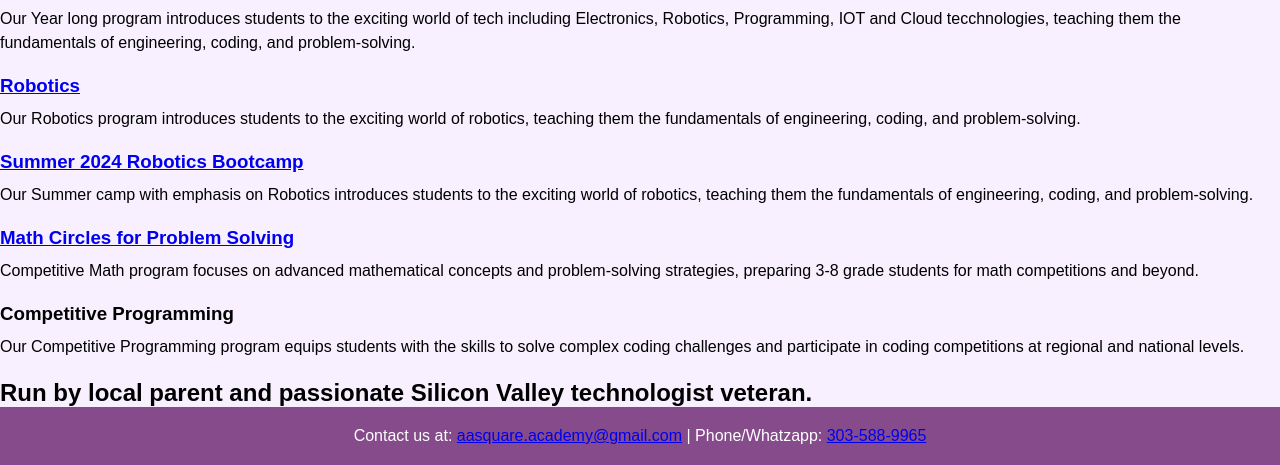
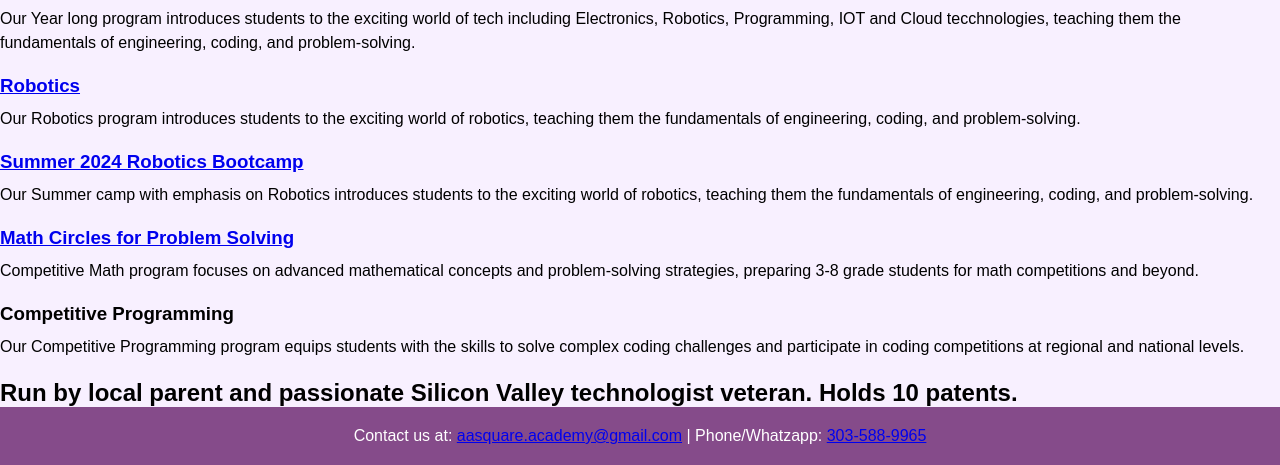
Before and after one commit to a2academy/a2academy.github.io, a plain HTML site: page index.html in a window 1280 px wide. Shown: the part 795-1260 px from the top of the page. Drawn offline with Linux system fonts and the light colour scheme.

Commit message:
Update index.html

```diff
--- a/index.html
+++ b/index.html
@@ -49,7 +49,7 @@
             </div>
         </section>
         <section id="about">
-          <h2>Run by local parent and passionate Silicon Valley technologist veteran.</h2>
+          <h2>Run by local parent and passionate Silicon Valley technologist veteran. Holds 10 patents.</h2>
         </section>
     </main>
     <footer>
```
